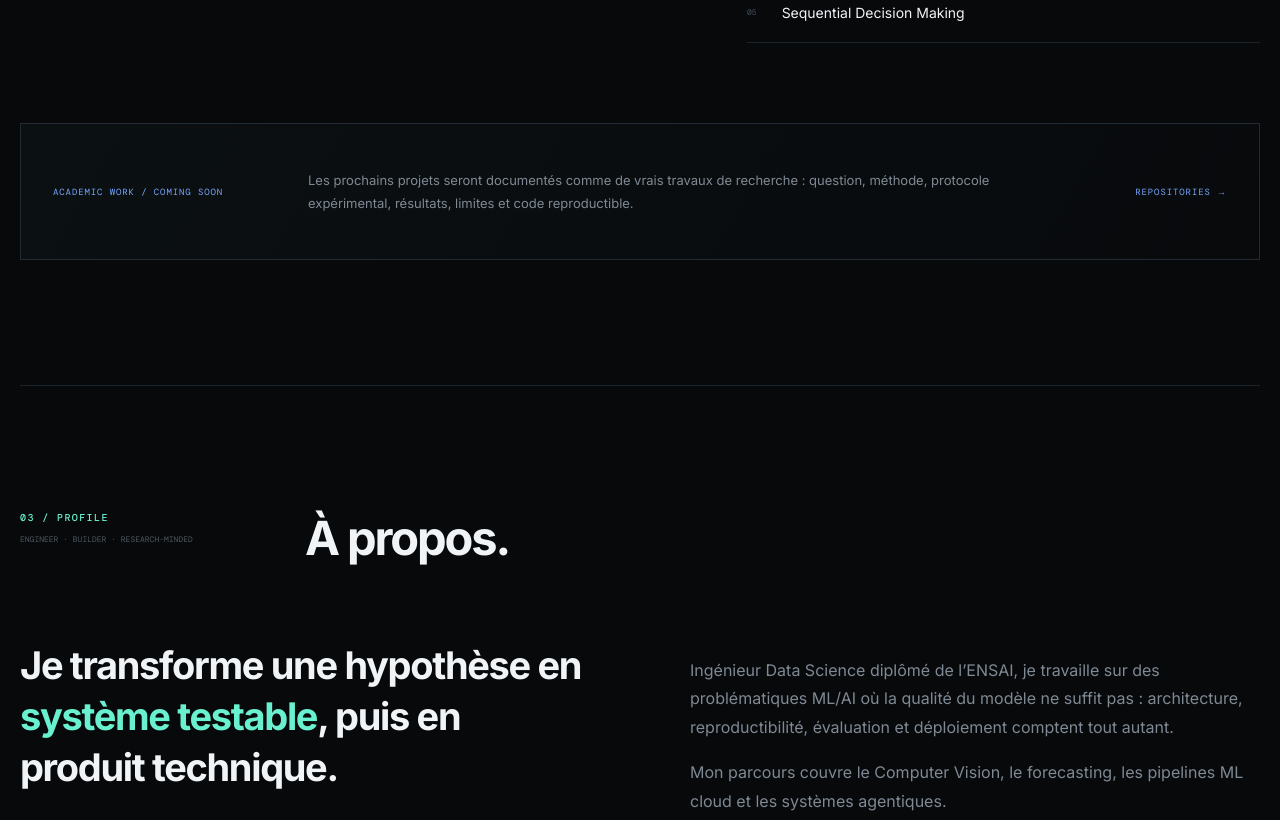
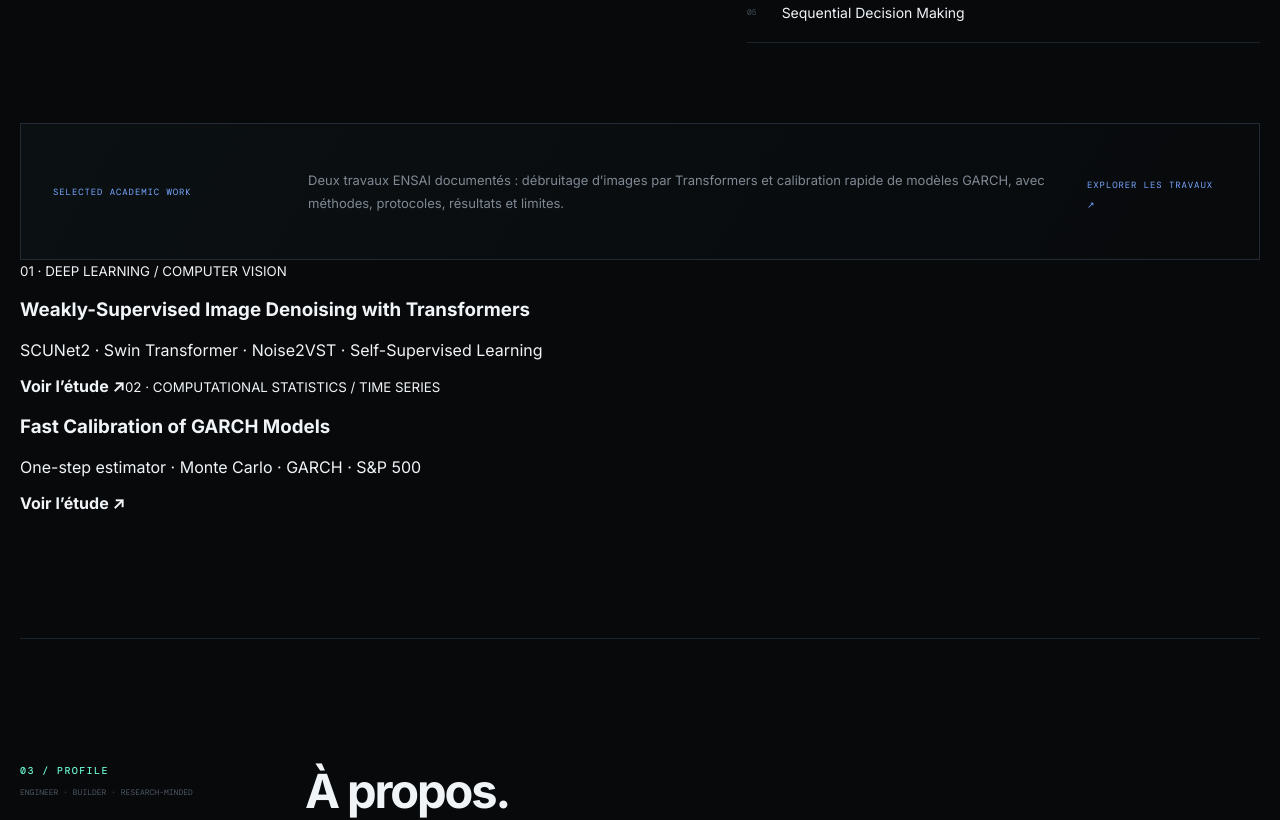
Before and after one commit to esanonpro/portfolio, a Next.js app: page / in a window 1280 px wide. Shown: the part 2800-3620 px from the top of the page. Built offline with nearby package versions, Linux system fonts and the light colour scheme; a web font is replaced by a local one.

Commit message:
feat: surface academic research projects on homepage

```diff
--- a/app/page.tsx
+++ b/app/page.tsx
@@ -21,7 +21,8 @@ export default function Home(){
 
   <section id="research" className="section research"><header><div><span>02 / RESEARCH</span><small>EXPLORE · TEST · MEASURE</small></div><h2>Une pratique d’ingénieur,<br/><em>une démarche de recherche.</em></h2></header>
    <div className="researchGrid"><div className="researchStatement"><span className="mono">RESEARCH DIRECTION</span><p className="bigQuote">Comment rendre les systèmes d’IA plus <em>fiables</em>, évaluables et utiles lorsqu’ils quittent le cadre expérimental ?</p><p>Mes intérêts se situent à l’intersection des systèmes agentiques, des LLM, du Deep Learning et de la décision séquentielle.</p></div><div className="researchTopics">{["Agentic AI","LLM Systems","Reliable ML","Deep Learning","Sequential Decision Making"].map((x,i)=><div key={x}><small>0{i+1}</small><span>{x}</span></div>)}</div></div>
-   <div className="researchComing"><span>ACADEMIC WORK / COMING SOON</span><p>Les prochains projets seront documentés comme de vrais travaux de recherche : question, méthode, protocole expérimental, résultats, limites et code reproductible.</p><b>REPOSITORIES →</b></div>
+   <div className="researchComing"><span>SELECTED ACADEMIC WORK</span><p>Deux travaux ENSAI documentés : débruitage d’images par Transformers et calibration rapide de modèles GARCH, avec méthodes, protocoles, résultats et limites.</p><a href="/research"><b>EXPLORER LES TRAVAUX ↗</b></a></div>
+   <div className="homeResearchWorks"><a href="/research/image-denoising-transformers"><small>01 · DEEP LEARNING / COMPUTER VISION</small><h3>Weakly-Supervised Image Denoising with Transformers</h3><p>SCUNet2 · Swin Transformer · Noise2VST · Self-Supervised Learning</p><b>Voir l’étude ↗</b></a><a href="/research/fast-garch-calibration"><small>02 · COMPUTATIONAL STATISTICS / TIME SERIES</small><h3>Fast Calibration of GARCH Models</h3><p>One-step estimator · Monte Carlo · GARCH · S&P 500</p><b>Voir l’étude ↗</b></a></div>
   </section>
 
   <section id="about" className="section about"><header><div><span>03 / PROFILE</span><small>ENGINEER · BUILDER · RESEARCH-MINDED</small></div><h2>À propos.</h2></header><div className="aboutGrid"><h3>Je transforme une hypothèse en <em>système testable</em>, puis en produit technique.</h3><div><p>Ingénieur Data Science diplômé de l’ENSAI, je travaille sur des problématiques ML/AI où la qualité du modèle ne suffit pas : architecture, reproductibilité, évaluation et déploiement comptent tout autant.</p><p>Mon parcours couvre le Computer Vision, le forecasting, les pipelines ML cloud et les systèmes agentiques.</p><div className="facts"><span><small>EDUCATION</small><b>ENSAI · 2022–2025</b>Diplôme d’ingénieur · Data Science & Ingénierie des données</span><span><small>FOUNDATION</small><b>Université Nazi Boni · 2018–2021</b>Licence Statistiques & Informatique · Bobo-Dioulasso</span><span><small>LANGUAGES</small><b>FR · EN</b>Français natif · English B2</span></div></div></div></section>
```
